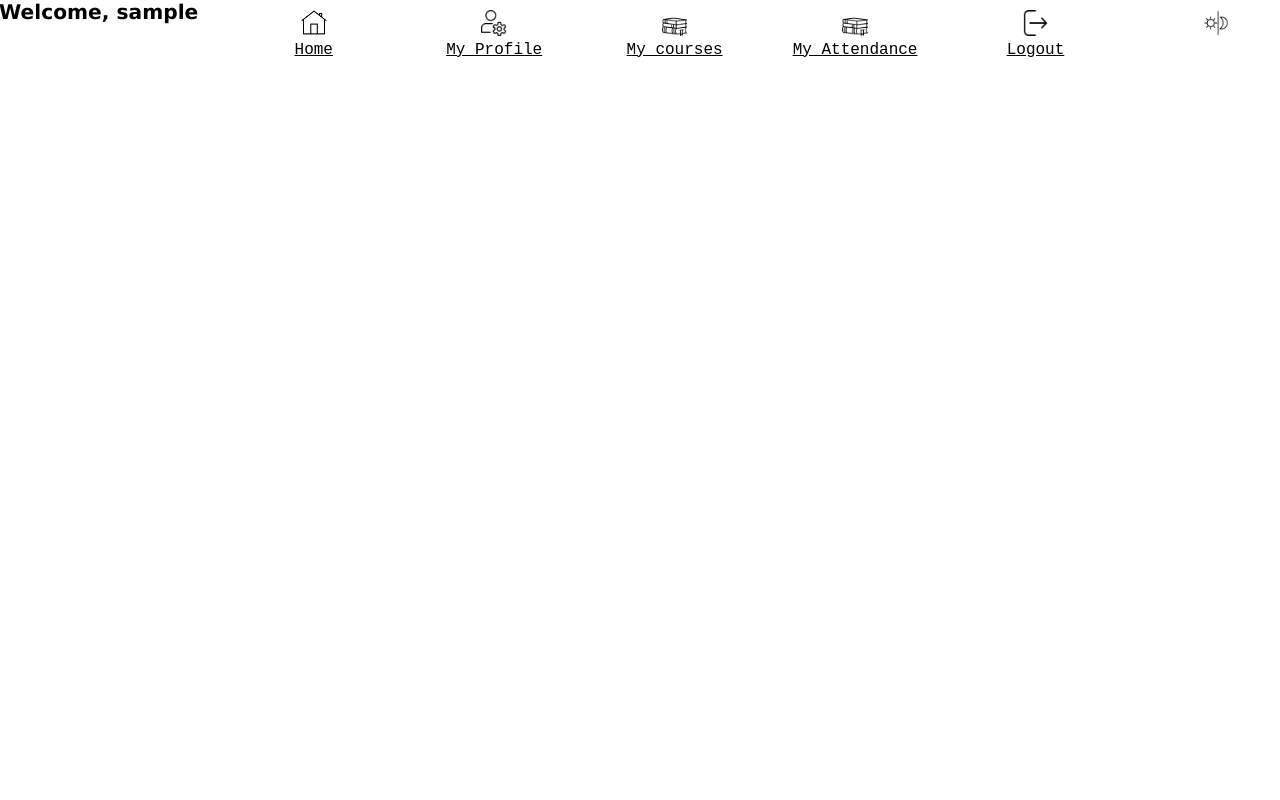
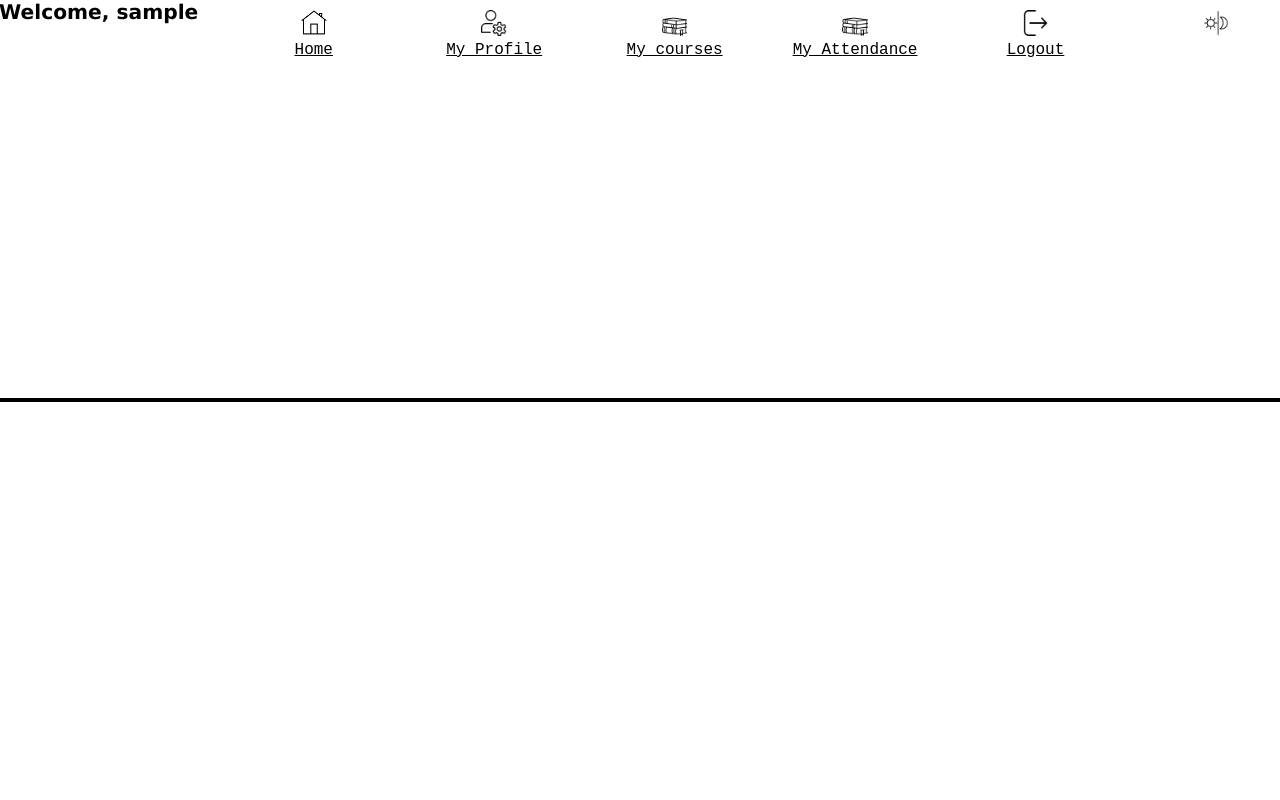
Before and after one commit to AlfaZeroh1/fingerprint_scanner, a PHP site: page /php/display.php in a window 1280 px wide. Run offline with PHP 8.4, Linux system fonts and the light colour scheme; the visitor is signed in with stand-in values (Sample User, id 1).

Commit message:
did some changes on view attendance

```diff
--- a/css/display.css
+++ b/css/display.css
@@ -1,8 +1,19 @@
+body{
+    display: flex;
+    flex-direction: column;
+    align-items: center;
+    justify-content: center;
+    width: 100%;
+    height: 100vh;
+}
+table{
+    width: 100%;
+    border: solid 2px #000;
+}
 form{
     display: flex;
     flex-direction: column;
     align-items: center;
-    /* background: red; */
 }
 form #update{
     width: 50%;
--- a/php/view_attendance.php
+++ b/php/view_attendance.php
@@ -18,7 +18,6 @@ include "../DB.php";
                         <select name="selectedCourse" id="course">
                             <option selected disabled>Choose a Course</option>
                             <?php
-
                                 $query = "SELECT c.id,c.coursename FROM user_courses uc LEFT JOIN courses c ON uc.courseid = c.id WHERE userid='".$_SESSION['userid']."' ";
                                 // $query ="SELECT courses.coursename, attendance.signed_in, attendance.signed_out FROM courses LEFT JOIN attendance ON courses.id = attendance.courseid GROUP";
                                 $execution = $connection->query($query);
```
